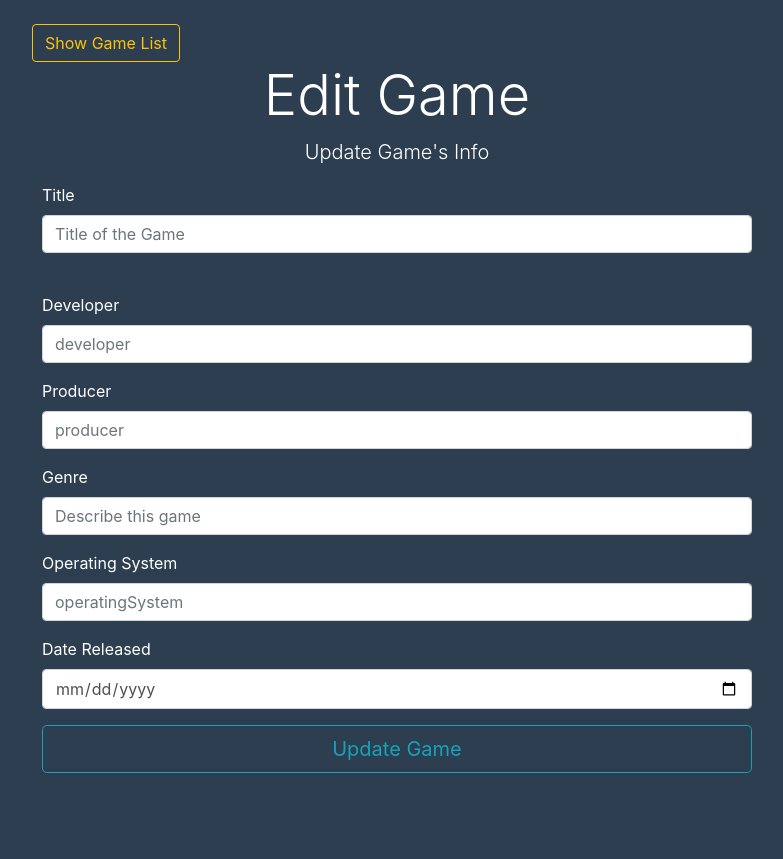
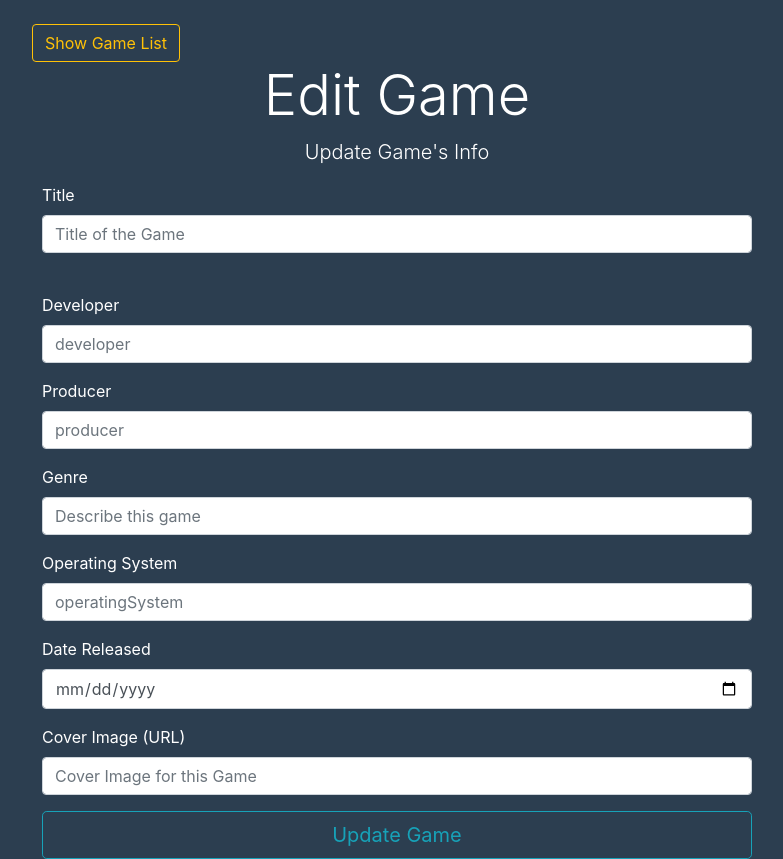
Before and after one commit to StuBehan/mern-stack-frontend, a React (Create React App) app: page /edit-game/1 in a window 1280 px wide. Shown: the whole page, without its empty margins (243-1026 px from the left). Before the commit the page ends 800 px from the top, so only its background shows below. Built offline with nearby package versions, Linux system fonts and the light colour scheme; no server answers.

Commit message:
added image across components

```diff
--- a/src/components/createGame.js
+++ b/src/components/createGame.js
@@ -13,7 +13,8 @@ class CreateGame extends Component {
       producer:'',
       genre:'',
       operatingSystem:'',
-      dateReleased:''
+      dateReleased:'',
+      coverImage:''
     };
   }
 
@@ -30,7 +31,8 @@ class CreateGame extends Component {
       producer: this.state.producer,
       genre: this.state.genre,
       operatingSystem: this.state.operatingSystem,
-      dateReleased: this.state.dateReleased
+      dateReleased: this.state.dateReleased,
+      coverImage: this.state.coverImage
     };
 
     axios
@@ -42,7 +44,8 @@ class CreateGame extends Component {
           producer:'',
           genre:'',
           operatingSystem:'',
-          dateReleased:''
+          dateReleased:'',
+          coverImage:''
         })
         this.props.history.push('/');
       })
@@ -134,6 +137,16 @@ class CreateGame extends Component {
                     onChange={this.onChange}
                   />
                 </div>
+                <div className='form-group'>
+                  <input
+                    type='text'
+                    placeholder='Cover Image (URL)'
+                    name='coverImage'
+                    className='form-control'
+                    value={this.state.coverImage}
+                    onChange={this.onChange}
+                  />
+                </div>
 
                 <input
                     type="submit"
--- a/src/components/gameCard.js
+++ b/src/components/gameCard.js
@@ -7,7 +7,7 @@ const GameCard = (props) => {
 
     return(
         <div className="card-container">
-            <img src="https://www.mobygames.com/images/covers/l/632408-half-life-windows-front-cover.jpg" alt="" />
+            <img src={`${game.coverImage}`} alt="" width="500" height="600"/>
             <div className="desc">
                 <h2>
                     <Link to={`/show-game/${game._id}`}>
--- a/src/components/showGameDetails.js
+++ b/src/components/showGameDetails.js
@@ -82,6 +82,11 @@ class ShowGameDetails extends Component {
             <td>Date Relased</td>
             <td>{ game.dateReleased }</td>
           </tr>
+          <tr>
+            <th scope="row">7</th>
+            <td>Cover Image</td>
+            <td>{ game.coverImage }</td>
+          </tr>
         </tbody>
       </table>
     </div>
--- a/src/components/updateGameInfo.js
+++ b/src/components/updateGameInfo.js
@@ -12,7 +12,8 @@ class UpdateGameInfo extends Component {
       producer:'',
       genre:'',
       operatingSystem:'',
-      dateReleased:''
+      dateReleased:'',
+      coverImage:''
     };
   }
 
@@ -28,7 +29,8 @@ class UpdateGameInfo extends Component {
           producer: res.data.producer,
           genre: res.data.genre,
           operatingSystem: res.data.operatingSystem,
-          dateReleased: res.data.dateReleased
+          dateReleased: res.data.dateReleased,
+          coverImage: res.data.coverImage
         })
       })
       .catch(err => {
@@ -49,7 +51,8 @@ class UpdateGameInfo extends Component {
       producer: this.state.producer,
       genre: this.state.genre,
       operatingSystem: this.state.operatingSystem,
-      dateReleased: this.state.dateReleased
+      dateReleased: this.state.dateReleased,
+      coverImage: this.state.coverImage
     };
 
     axios
@@ -144,6 +147,7 @@ class UpdateGameInfo extends Component {
                 onChange={this.onChange}
               />
             </div>
+
             <div className='form-group'>
             <label htmlFor="dateReleased">Date Released</label>
               <input
@@ -152,6 +156,18 @@ class UpdateGameInfo extends Component {
                 name='dateReleased'
                 className='form-control'
                 value={this.state.dateReleased}
+                onChange={this.onChange}
+              />
+            </div>
+
+            <div className='form-group'>
+            <label htmlFor="coverImage">Cover Image (URL)</label>
+              <input
+                type='text'
+                placeholder='Cover Image for this Game'
+                name='coverImage'
+                className='form-control'
+                value={this.state.coverImage}
                 onChange={this.onChange}
               />
             </div>
```
